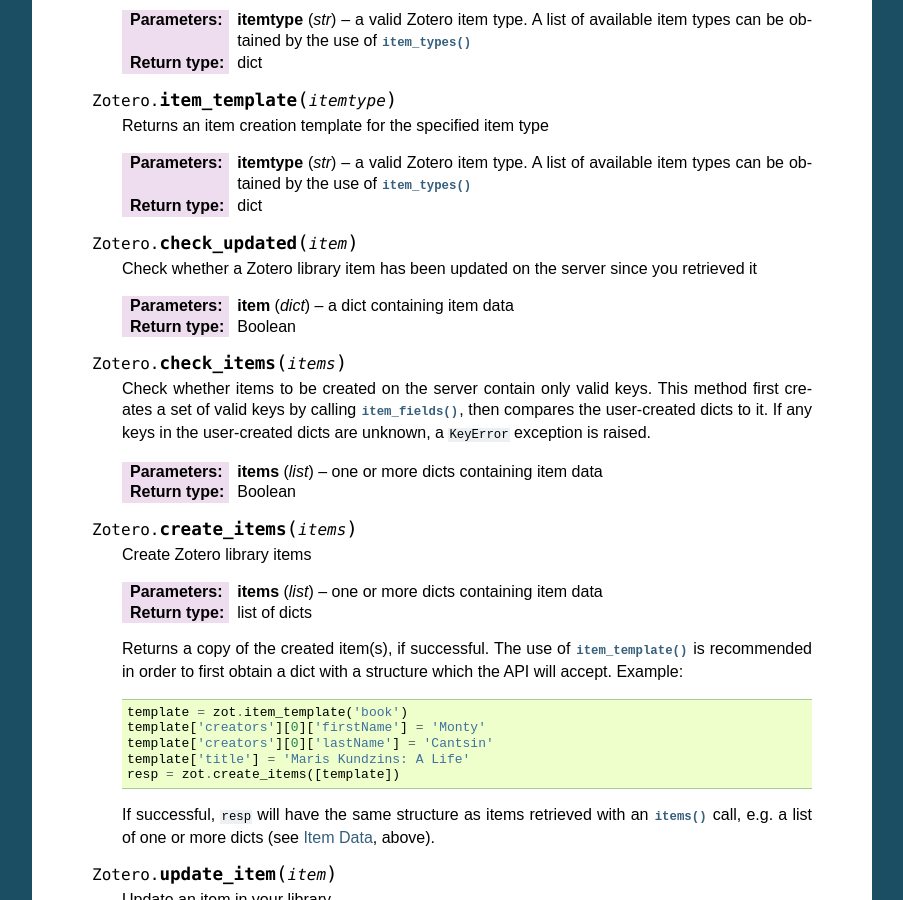
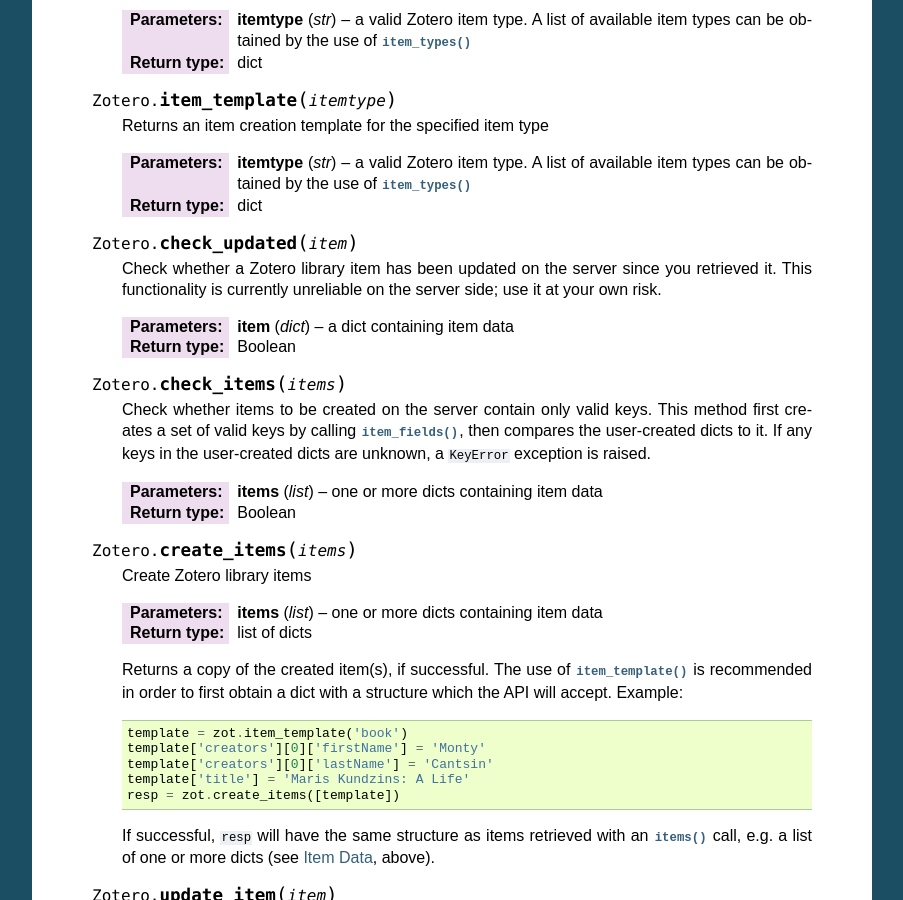
Before and after one commit to urschrei/pyzotero, a Sphinx documentation site: the page built from doc/index.txt, in a window 1280 px wide and 900 px high, scrolled down 6531 px. Shown: the whole window, without its empty margins (198-1101 px from the left). Built offline with Sphinx 7.4.7, drawn with Linux system fonts in a browser that asks for light colours.

Commit message:
Adding warning to check_updated() method

```diff
--- a/doc/index.txt
+++ b/doc/index.txt
@@ -406,7 +406,7 @@
 
     .. py:method:: Zotero.check_updated(item)
 
-        Check whether a Zotero library item has been updated on the server since you retrieved it
+        Check whether a Zotero library item has been updated on the server since you retrieved it. This functionality is currently unreliable on the server side; use it at your own risk.
 
         :param dict item: a dict containing item data
         :rtype: Boolean
```
Also changed, not shown: 13 other files.
